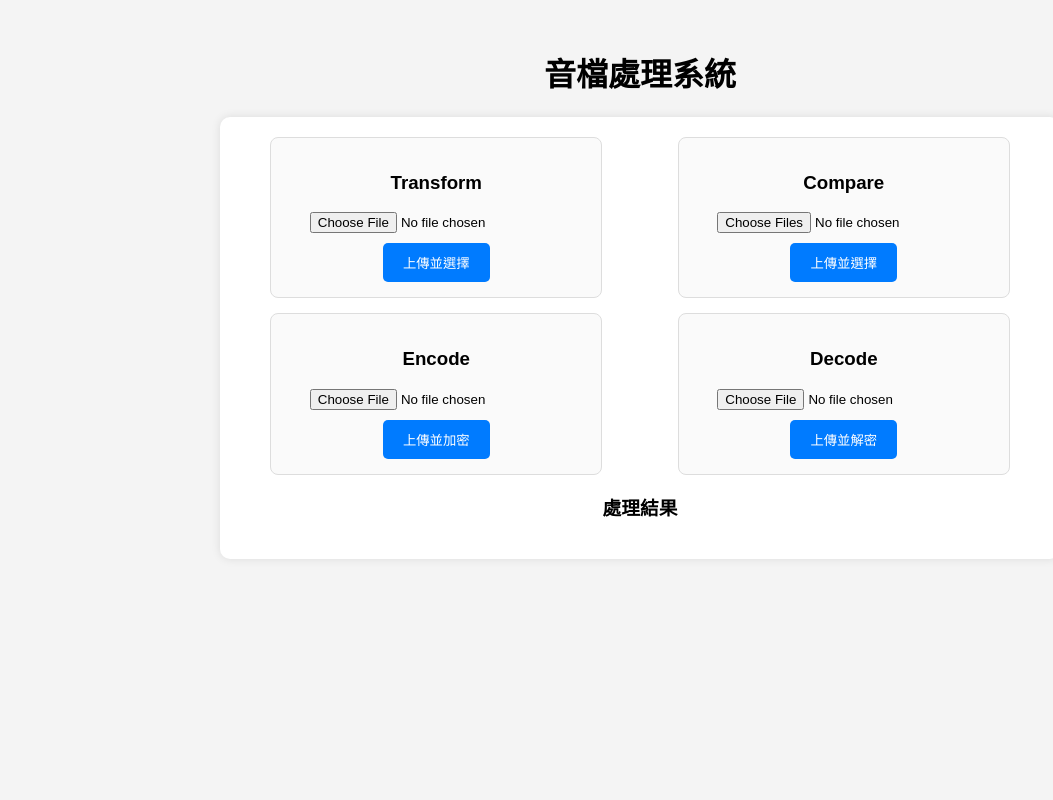
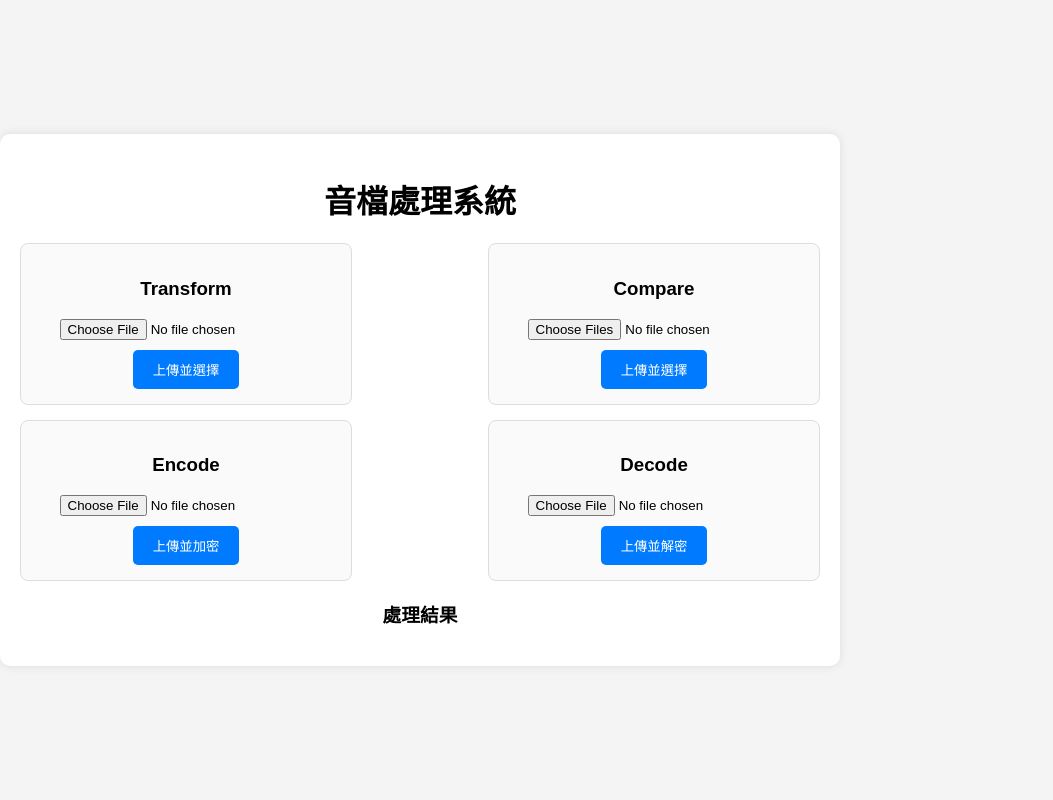
Before and after one commit to EricbobXD/homerun, a FastAPI app: page / in a window 1280 px wide. Shown: the whole page, without its empty margins (0-1053 px from the left). Run offline with FastAPI, Linux system fonts and the light colour scheme.

Commit message:
Update index.html

```diff
--- a/templates/index.html
+++ b/templates/index.html
@@ -6,25 +6,31 @@
     <title>音檔處理系統</title>
     <style>
 body {
+    display: flex;
+    justify-content: flex-start; /* 讓內容靠右 */
+    align-items: center;
+    min-height: 100vh; /* 讓內容垂直置中 */
+    margin: 0;
+    background-color: #f4f4f4;
     font-family: Arial, sans-serif;
-            background-color: #f4f4f4;
-            text-align: center;
-            padding: 20px;
 }
+
 .container {
-            max-width: 800px;
-            margin: 20px auto;
+    width: 800px; /* 固定最大寬度 */
     background: white;
     padding: 20px;
     border-radius: 10px;
     box-shadow: 0px 0px 10px rgba(0, 0, 0, 0.1);
+    margin-right: 20px; /* 讓內容稍微靠內，避免緊貼右邊 */
 }
+
 .upload-container {
     display: flex;
     flex-wrap: wrap;
-            justify-content: space-around;
+    justify-content: space-between; /* 調整為間距分佈 */
     gap: 15px;
 }
+
 .upload-section {
     flex: 1;
     min-width: 250px;
@@ -33,7 +39,9 @@
     border: 1px solid #ddd;
     border-radius: 8px;
     background: #fafafa;
+    text-align: center;
 }
+
 button {
     padding: 10px 20px;
     border: none;
@@ -42,19 +50,28 @@
     cursor: pointer;
     border-radius: 5px;
     margin-top: 10px;
+    transition: background 0.3s ease-in-out;
 }
+
 button:hover {
     background: #0056b3;
 }
+
 .options {
     display: none;
     margin-top: 10px;
 }
+
+h1, h3 {
+    text-align: center;
+}
+
     </style>
 </head>
 <body>
+
+    <div class="container">
         <h1>音檔處理系統</h1>
-    <div class="container">
         <div class="upload-container">
             <div class="upload-section">
                 <h3>Transform</h3>
@@ -70,6 +87,7 @@
                 <input type="file" id="compare-input" accept=".wav" multiple>
                 <button data-action="compare">上傳並選擇</button>
                 <div class="options" id="compare-options">
+                    <button data-type="data">數據分析</button>
                     <button data-type="waveform">波形圖</button>
                     <button data-type="spectrogram">頻譜圖</button>
                 </div>
@@ -86,47 +104,83 @@
             </div>
         </div>
         <h3>處理結果</h3>
-        <pre id="result"></pre>
+        <pre id="resultarea"></pre>
         <img id="output-image" style="max-width:100%; display:none;" alt="處理結果">
     </div>
     <script>
         document.addEventListener('DOMContentLoaded', () => {
             const uploadButtons = document.querySelectorAll('button[data-action]');
-            const resultDisplay = document.getElementById('result');
+            const resultDisplay = document.getElementById('resultarea');
             const outputImage = document.getElementById('output-image');
 
             uploadButtons.forEach(button => {
-                button.addEventListener('click', async (event) => {
+                button.addEventListener('click', async (event) => {  // 確保這裡是 async
                     const action = event.target.dataset.action;
                     const input = document.getElementById(`${action}-input`);
-                    const optionsDiv = document.getElementById(`${action}-options`);
 
                     if (!input || input.files.length === 0) {
                         alert('❌ 請選擇音檔');
                         return;
                     }
 
-                    if (action === 'compare' && input.files.length !== 2) {
-                        alert('❌ `Compare` 需要 **兩個** .wav 檔案');
+                    // encode 和 decode 不需要額外選項，所以直接發送請求
+                    if (action === 'encode' || action === 'decode') {
+                        const formData = new FormData();
+                        formData.append('file', input.files[0]);
+
+                        // 如果是 decode，則要求額外輸入密碼
+                        if (action === 'decode') {
+                            const psw = prompt("請輸入解密密碼：");
+                            if (!psw) {
+                                alert("❌ 請輸入密碼");
+                                return;
+                            }
+                            formData.append('psw', psw);
+                        }
+
+                        try {
+                            console.log(`📡 發送請求至後端: ${action}`);
+                            const response = await fetch(`http://127.0.0.1:8000/${action}`, {
+                                method: "POST",
+                                body: formData
+                            });
+
+                            if (!response.ok) {
+                                throw new Error(`HTTP error! 狀態碼: ${response.status}`);
+                            }
+
+                            const result = await response.json();
+                            console.log("✅ 後端回應:", result);
+
+                            let alertMessage = `📩 Status: ${result.status}`;
+                            if (result.message) {
+                                alertMessage += `\n📢 Message: ${result.message}`;
+                            }
+                            alert(alertMessage);
+                            resultDisplay.innerHTML = `${result.result}`;
+
+                        } catch (error) {
+                            console.error('❌ 請求失敗:', error);
+                            alert(`❌ 請求失敗，錯誤: ${error.message}`);
+                        }
                         return;
                     }
 
+                    // 如果有額外選項（例如 transform, compare），顯示選項按鈕
+                    const optionsDiv = document.getElementById(`${action}-options`);
                     if (optionsDiv) {
                         optionsDiv.style.display = 'block';
                         optionsDiv.querySelectorAll('button').forEach(optionButton => {
                             optionButton.onclick = async () => {
                                 const type = optionButton.dataset.type;
                                 const formData = new FormData();
-
                                 if (action === 'compare') {
                                     formData.append('file1', input.files[0]);
                                     formData.append('file2', input.files[1]);
-                                    console.log(formData);
                                 } else {
                                     formData.append('file', input.files[0]);
                                 }
 
-                                console.log(formData);
                                 formData.append('kind', type);
 
                                 try {
@@ -148,6 +202,7 @@
                                         alertMessage += `\n📢 Message: ${result.message}`;
                                     }
                                     alert(alertMessage);
+                                    resultDisplay.innerHTML = `${result.result}`;
 
                                     if (result.photo) {
                                         outputImage.src = `http://127.0.0.1:8000/static/${result.photo}`;
@@ -164,7 +219,7 @@
                     }
                 });
             });
-        });
+        })
     </script>
 </body>
 </html>
```
Lines whose indentation alone changed are shown as unchanged.
